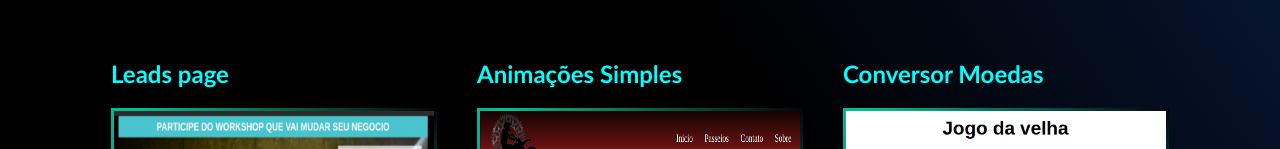
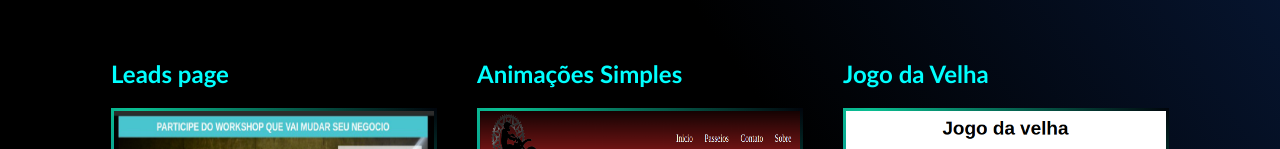
Before and after one commit to NathanTeodoro/Portifolio, a plain HTML site: page index.html in a window 1280 px wide. Shown: the part 370-519 px from the top of the page. Drawn offline with Linux system fonts and the light colour scheme.

Commit message:
ninth commit

```diff
--- a/index.html
+++ b/index.html
@@ -45,7 +45,7 @@
         </a>
         </div>
         <div class="project">
-            <h2>Conversor Moedas</h2>
+            <h2>Jogo da Velha</h2>
             <a href="assets/page_Tic-tac-toe/tictactoe.html">
             <img class="pages_img" src="assets/images/tictactoe.png" alt="tic tac toe game">
         </a>
```
